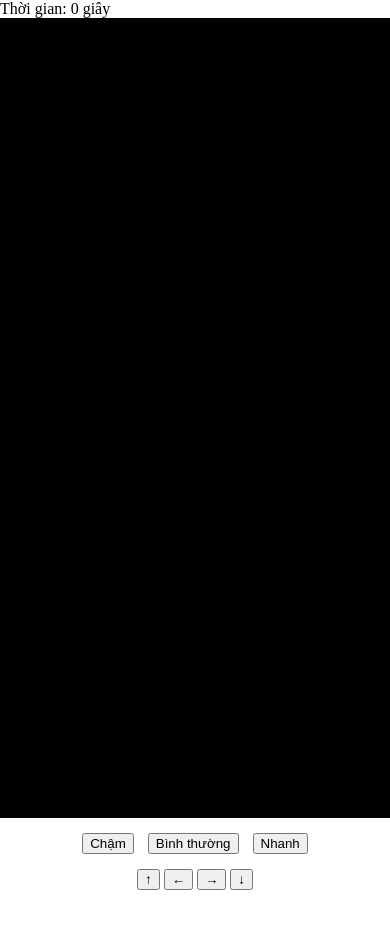
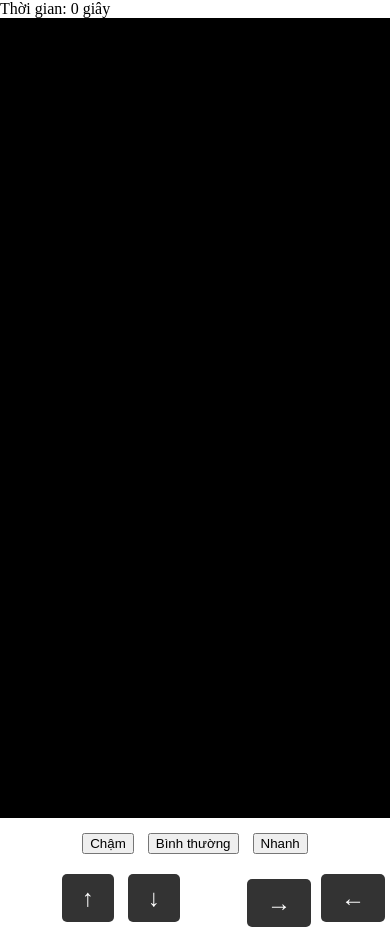
Before and after one commit to Tuanmondron2003/Gameloen2, a plain HTML site: page index.html in a window 390 px wide. Shown: the top 932 px of the page. Before the commit the page ends 890 px from the top, so only its background shows below. Drawn offline with Linux system fonts and the light colour scheme.

Commit message:
Add files via upload
Signed-off-by: Tuanmondron2003 <142854936+Tuanmondron2003@users.noreply.github.com>

```diff
--- a/index.html
+++ b/index.html
@@ -19,21 +19,39 @@
     .button {
       margin: 5px;
     }
-  </style>
-  <style>
-    /* Ẩn nút di chuyển trên màn hình lớn */
-    .mobile-controls {
-      display: none;
-    }
+    /* CSS cho nút di chuyển */
+.move-button {
+    font-size: 24px;
+    padding: 10px 20px;
+    margin: 5px;
+    background-color: #333;
+    color: white;
+    border: none;
+    border-radius: 5px;
+    cursor: pointer;
+  }
 
-    /* Hiện nút di chuyển khi màn hình nhỏ */
-    @media screen and (max-width: 768px) {
-      .mobile-controls {
-        display: block;
-        text-align: center;
-        margin-top: 10px;
-      }
-    }
+  .button-container {
+    text-align: center;
+    margin-top: 10px;
+  }
+  /* CSS cho nút di chuyển dọc */
+.vertical-buttons {
+    display: flex;
+    flex-direction: column;
+    align-items: flex-start;
+    justify-content: space-between;
+    height: 100px; /* Điều chỉnh chiều cao phù hợp */
+  }
+  /* CSS cho nút sang trái và sang phải */
+#rightButton {
+    float: right;
+    margin-top: 10px;
+  }
+
+  #leftButton {
+    float: right;
+  }
   </style>
 </head>
 <body>
@@ -52,12 +70,13 @@
         <div id="countdown" style="display: none;"></div>
       </div>
     </div>
+    <!-- Các nút di chuyển -->
+  <div class="button-container">
+    <button class="move-button" id="upButton">↑</button>
+    <button class="move-button" id="leftButton">←</button>
+    <button class="move-button" id="rightButton">→</button>
+    <button class="move-button" id="downButton">↓</button>
   </div>
-  <div class="mobile-controls">
-    <button id="moveUpButton">↑</button>
-    <button id="moveLeftButton">←</button>
-    <button id="moveRightButton">→</button>
-    <button id="moveDownButton">↓</button>
   </div>
   <script>
     const canvas = document.getElementById("gameCanvas");
@@ -244,6 +263,23 @@
     });
 
     let interval = setInterval(updateGameArea, speed);
+    // Lắng nghe sự kiện click trên các nút di chuyển
+document.getElementById("upButton").addEventListener("click", () => {
+    if (!isPaused && direction !== "down") direction = "up";
+  });
+
+  document.getElementById("leftButton").addEventListener("click", () => {
+    if (!isPaused && direction !== "right") direction = "left";
+  });
+
+  document.getElementById("rightButton").addEventListener("click", () => {
+    if (!isPaused && direction !== "left") direction = "right";
+  });
+
+  document.getElementById("downButton").addEventListener("click", () => {
+    if (!isPaused && direction !== "up") direction = "down";
+  });
+
   </script>
   <script>
 
@@ -558,22 +594,5 @@
 
     // ... Các phần sau đó của mã ...
   </script>
-  <script>
-  document.getElementById("moveUpButton").addEventListener("click", () => {
-    if (!isPaused && direction !== "down") direction = "up";
-  });
-
-  document.getElementById("moveLeftButton").addEventListener("click", () => {
-    if (!isPaused && direction !== "right") direction = "left";
-  });
-
-  document.getElementById("moveRightButton").addEventListener("click", () => {
-    if (!isPaused && direction !== "left") direction = "right";
-  });
-
-  document.getElementById("moveDownButton").addEventListener("click", () => {
-    if (!isPaused && direction !== "up") direction = "down";
-  });
-  </script>
 </body>
 </html>
```
